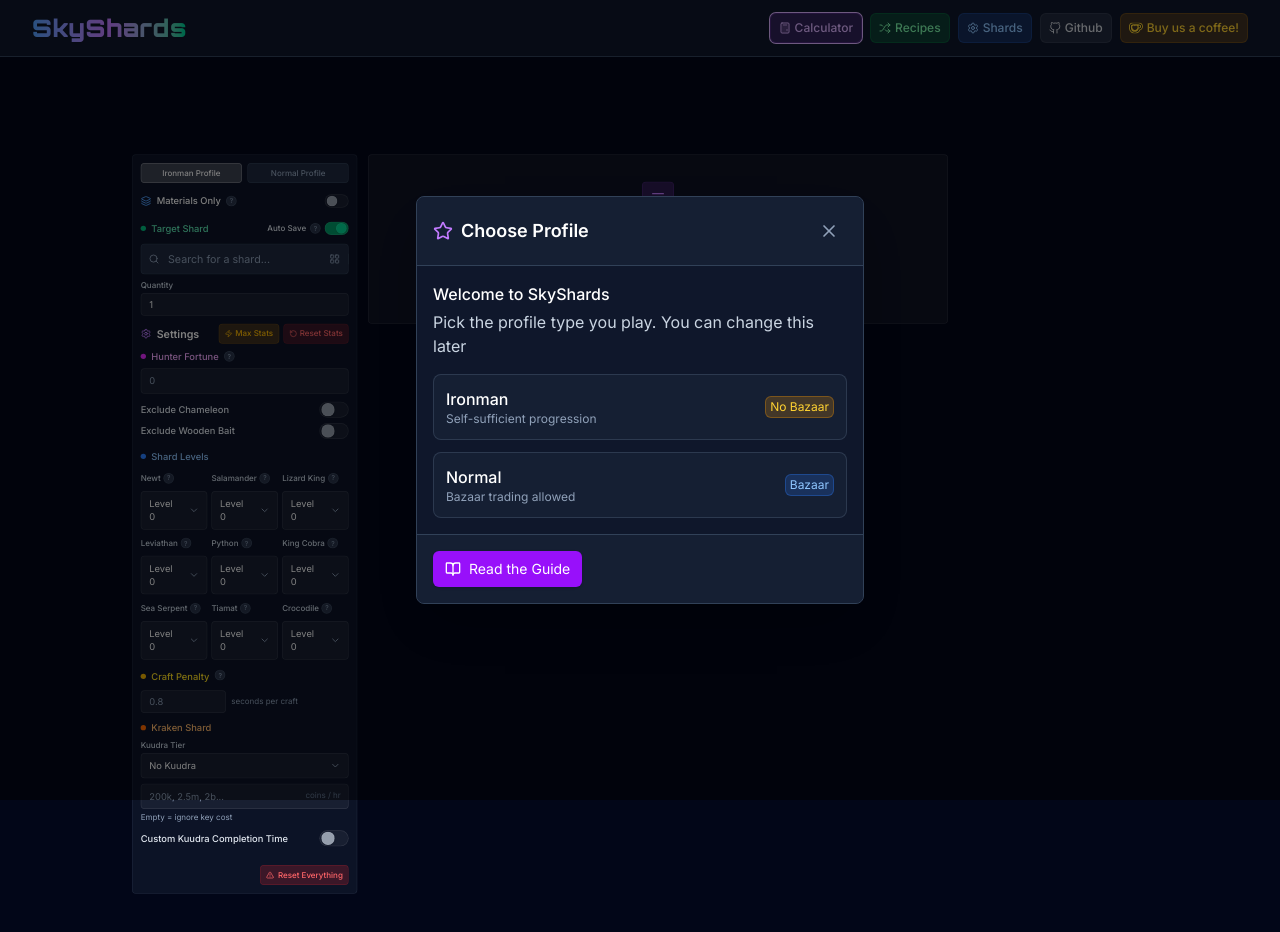
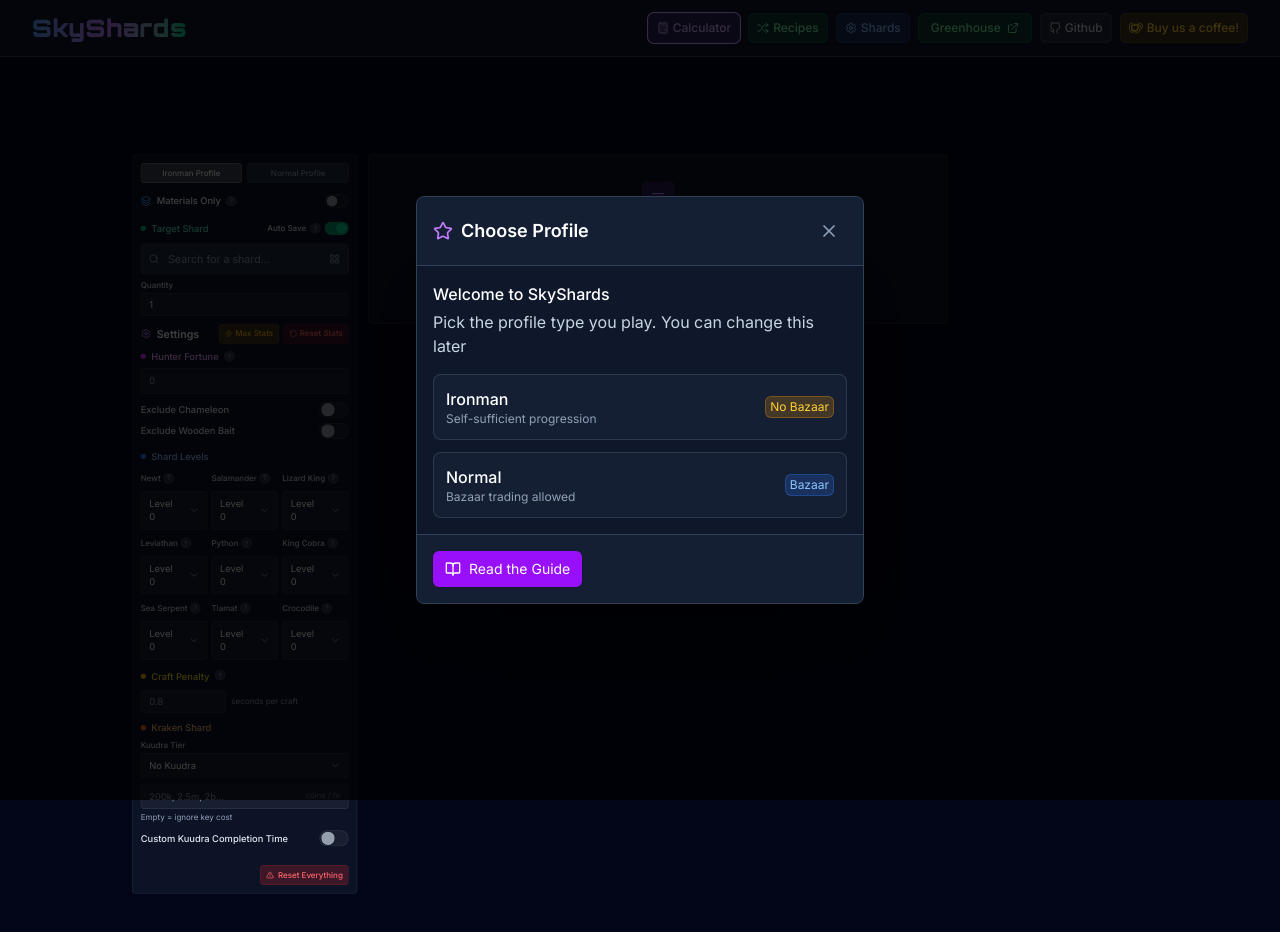
Before and after one commit to Campionnn/SkyShards, a React (Vite) app: page / in a window 1280 px wide. Shown: the top 932 px of the page. Built offline with nearby package versions, Linux system fonts and the light colour scheme; a web font is replaced by a local one.

Commit message:
greenhouse announcement yay!

```diff
--- a/src/components/layout/Layout.tsx
+++ b/src/components/layout/Layout.tsx
@@ -1,11 +1,30 @@
-import React from "react";
+import React, { useState, useEffect } from "react";
 import { Outlet, useLocation } from "react-router-dom";
 import { Navigation } from "./Navigation";
 import { ErrorBoundary } from "./ErrorBoundary";
 import { PnPageAutoScale } from "../PnPageAutoScale";
+import { GreenhouseModal } from "../modals";
+
+const GREENHOUSE_MODAL_SEEN_KEY = "greenhouse_modal_seen";
 
 export const Layout: React.FC = () => {
   const location = useLocation();
+  const [showGreenhouseModal, setShowGreenhouseModal] = useState(false);
+
+  useEffect(() => {
+    // Check if user has seen the modal before
+    const hasSeenModal = localStorage.getItem(GREENHOUSE_MODAL_SEEN_KEY);
+    if (!hasSeenModal) {
+      setShowGreenhouseModal(true);
+    }
+  }, []);
+
+  const handleCloseGreenhouseModal = () => {
+    // Mark modal as seen in localStorage
+    localStorage.setItem(GREENHOUSE_MODAL_SEEN_KEY, "true");
+    setShowGreenhouseModal(false);
+  };
+
   return (
     <div className="min-h-screen bg-slate-950">
       <Navigation />
@@ -28,6 +47,8 @@ export const Layout: React.FC = () => {
           </div>
         </div>
       </main>
+
+      <GreenhouseModal open={showGreenhouseModal} onClose={handleCloseGreenhouseModal} />
 
       <footer className="text-center py-6 text-slate-400 text-sm border-t border-slate-800/50">
         <div className="max-w-screen-2xl mx-auto">
--- a/src/components/layout/Navigation.tsx
+++ b/src/components/layout/Navigation.tsx
@@ -1,6 +1,6 @@
 import React, { useState } from "react";
 import { Link, useLocation } from "react-router-dom";
-import { Calculator, Settings, Shuffle, Menu, X } from "lucide-react";
+import { Calculator, Settings, Shuffle, Menu, X, ExternalLink } from "lucide-react";
 
 const GitHubIcon: React.FC<{ className?: string }> = ({ className }) => (
   <svg viewBox="0 0 24 24" fill="none" stroke="currentColor" strokeWidth="2" strokeLinecap="round" strokeLinejoin="round" className={className}>
@@ -118,6 +118,17 @@ export const Navigation: React.FC = () => {
                 </Link>
               );
             })}
+
+            <a
+                href="https://greenhouse.skyshards.com"
+                target="_blank"
+                rel="noopener noreferrer"
+                className="px-3 py-1.5 font-medium rounded-md text-xs transition-colors duration-200 flex items-center space-x-1.5 cursor-pointer bg-green-500/20 hover:bg-green-500/30 text-green-300 border border-green-500/20 hover:border-green-500/30"
+            >
+              <span>Greenhouse</span>
+              <ExternalLink className="w-3 h-3" />
+            </a>
+
             <a
               href="https://github.com/Campionnn/SkyShards"
               target="_blank"
--- /dev/null
+++ b/src/components/modals/GreenhouseModal.tsx
@@ -0,0 +1,77 @@
+import React, { useEffect } from "react";
+import { createPortal } from "react-dom";
+import { X } from "lucide-react";
+
+interface GreenhouseModalProps {
+  open: boolean;
+  onClose: () => void;
+}
+
+const GREENHOUSE_URL = "https://greenhouse.skyshards.com";
+
+export const GreenhouseModal: React.FC<GreenhouseModalProps> = ({ open, onClose }) => {
+  useEffect(() => {
+    if (open) {
+      document.body.style.overflow = "hidden";
+      return () => {
+        document.body.style.overflow = "unset";
+      };
+    }
+  }, [open]);
+
+  if (!open) return null;
+
+  return createPortal(
+    <div className="fixed inset-0 bg-black/50 flex items-center justify-center z-50 p-4" onClick={onClose}>
+      <div
+        className="bg-slate-900 border border-slate-700 rounded-lg shadow-2xl max-w-md w-full overflow-hidden flex flex-col"
+        onClick={(e) => e.stopPropagation()}
+      >
+        {/* Header */}
+        <div className="p-4 border-b border-slate-700 bg-slate-800/50 flex-shrink-0">
+          <div className="flex items-center justify-between">
+            <div className="flex items-center gap-2">
+              <h2 className="text-lg font-semibold text-white">SkyShards - Greenhouse Release</h2>
+            </div>
+            <button onClick={onClose} className="p-2 hover:bg-slate-700 rounded-lg transition-colors cursor-pointer" aria-label="Close">
+              <X className="w-5 h-5 text-slate-400" />
+            </button>
+          </div>
+        </div>
+
+        {/* Content */}
+        <div className="p-4 overflow-y-auto flex-1 min-h-0">
+          <div className="mb-4">
+            <h3 className="text-base font-medium text-white mb-2">Check out SkyShards Greenhouse!</h3>
+            <p className="text-slate-300">
+              {/* User will fill in content here */}
+              Visit greenhouse.skyshards.com for a greenhouse plot optimizer and designer with many features and helpful information about greenhouse and mutations!
+            </p>
+          </div>
+        </div>
+
+        {/* Footer */}
+        <div className="p-4 border-t border-slate-700 bg-slate-800/50 flex-shrink-0">
+          <div className="flex items-center justify-end gap-3">
+            <button
+              onClick={onClose}
+              className="px-4 py-2 text-slate-300 hover:text-white transition-colors duration-200"
+            >
+              Close
+            </button>
+            <a
+              href={GREENHOUSE_URL}
+              target="_blank"
+              rel="noopener noreferrer"
+              className="inline-flex items-center gap-2 px-4 py-2 bg-green-600 hover:bg-green-500 text-white rounded-md shadow focus:outline-none focus:ring-2 focus:ring-green-500/50 transition-colors duration-200"
+              onClick={onClose}
+            >
+              Visit Greenhouse
+            </a>
+          </div>
+        </div>
+      </div>
+    </div>,
+    document.body
+  );
+};
--- a/src/components/modals/index.ts
+++ b/src/components/modals/index.ts
@@ -4,3 +4,4 @@ export { CopyTreeModal } from "./CopyTreeModal";
 export { BrowseAllShardsModal } from "./BrowseAllShardsModal";
 export { MultiSelectShardModal } from "./MultiSelectShardModal";
 export { MaterialBreakdownModal } from "./MaterialBreakdownModal";
+export { GreenhouseModal } from "./GreenhouseModal";
```
